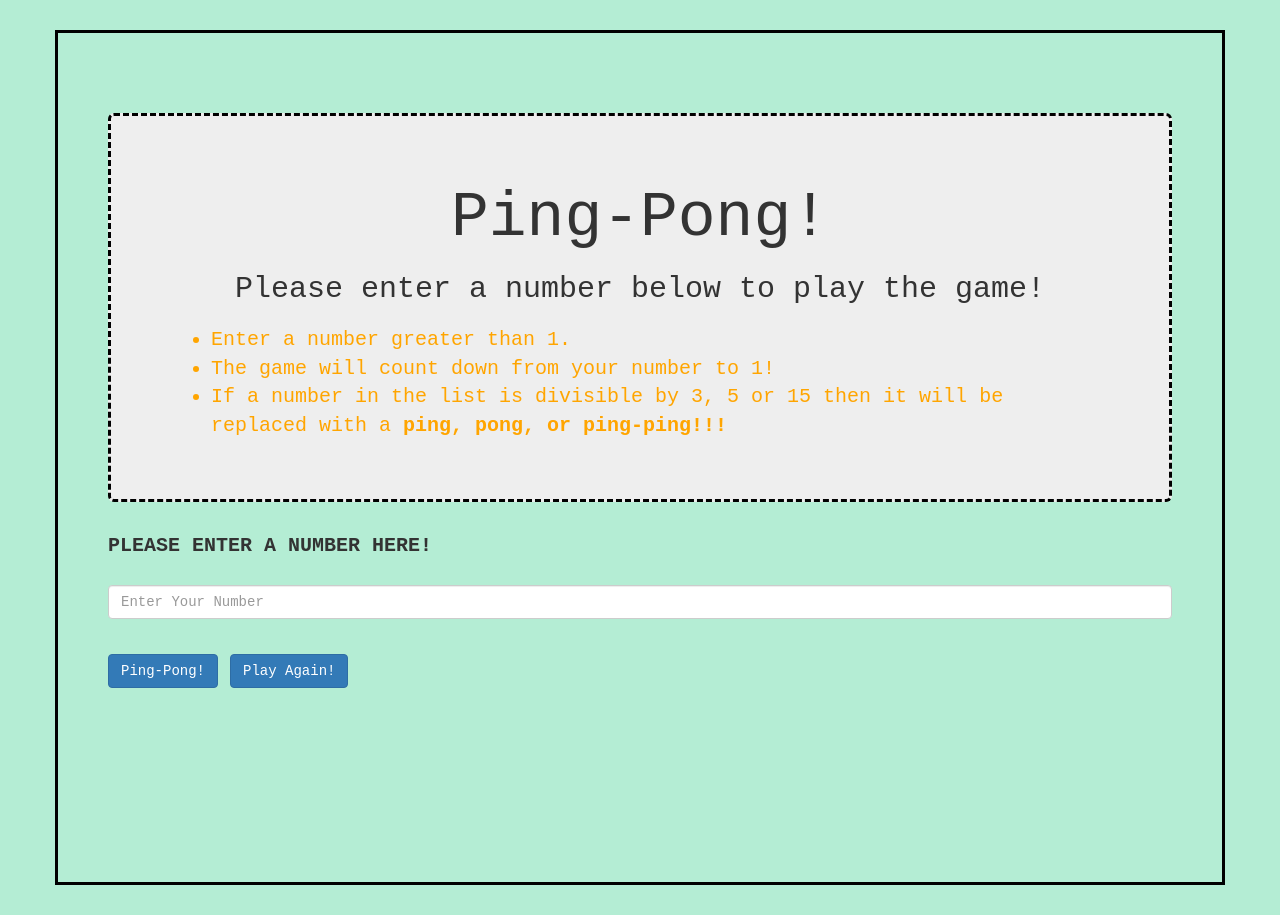
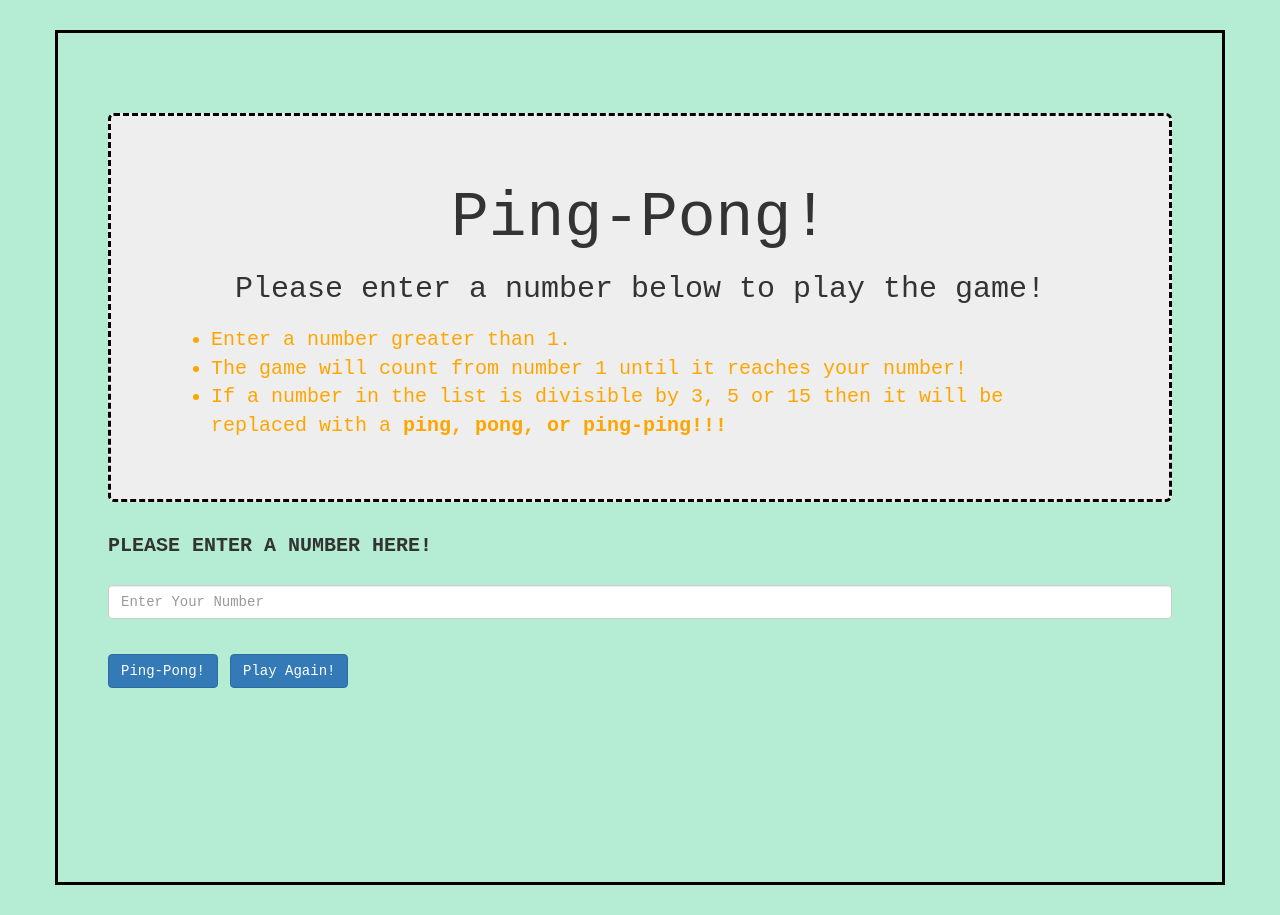
Before and after one commit to cassiemusolf/pingPong, a plain HTML site: page index.html in a window 1280 px wide. Drawn offline with nearby package versions, Linux system fonts and the light colour scheme.

```diff
--- a/index.html
+++ b/index.html
@@ -15,7 +15,7 @@
       <h2>Please enter a number below to play the game!</h2>
       <ul>
         <li>Enter a number greater than 1.</li>
-        <li>The game will count down from your number to 1!</li>
+        <li>The game will count from number 1 until it reaches your number!</li>
         <li>If a number in the list is divisible by 3, 5 or 15 then it will be replaced with a <strong>ping, pong, or ping-ping!!!</strong></li>
       </ul>
     </div>
```
Also changed, not shown: 1 other file.
